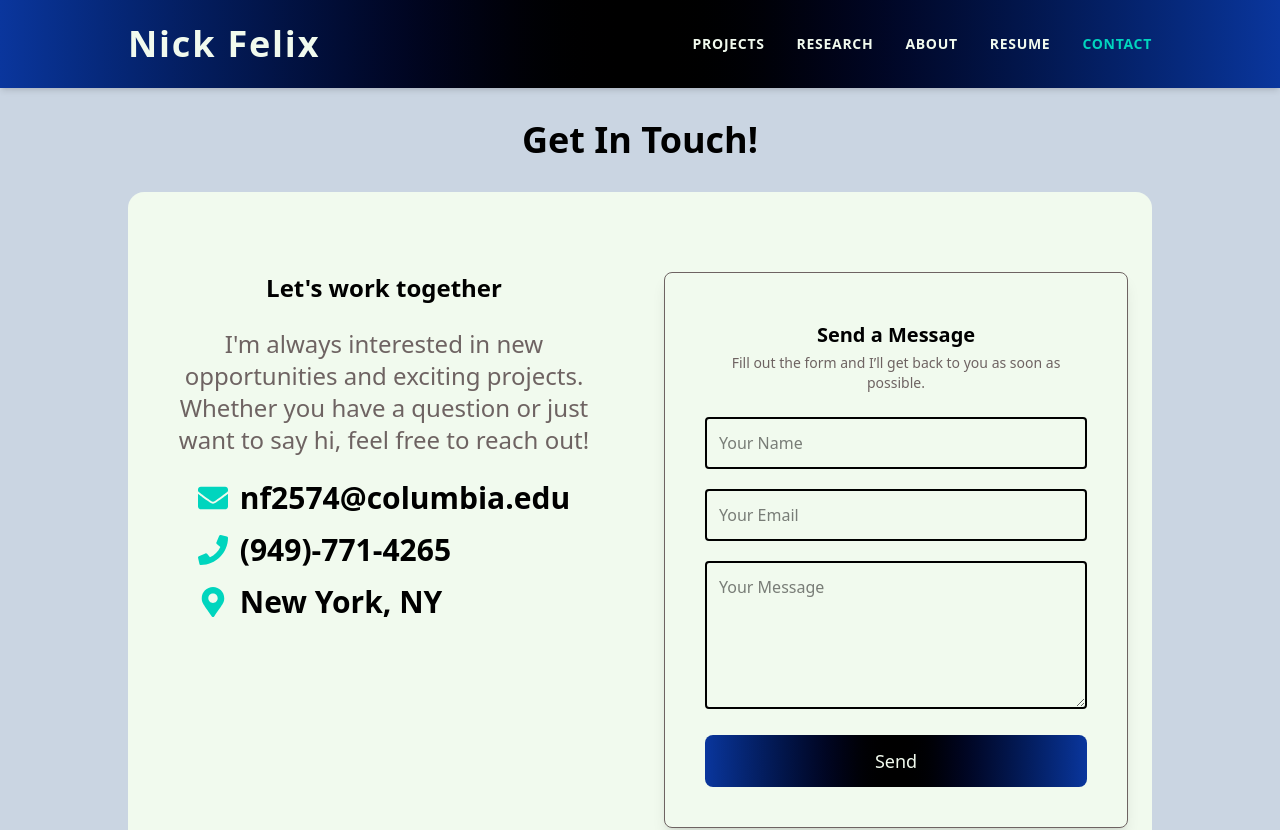
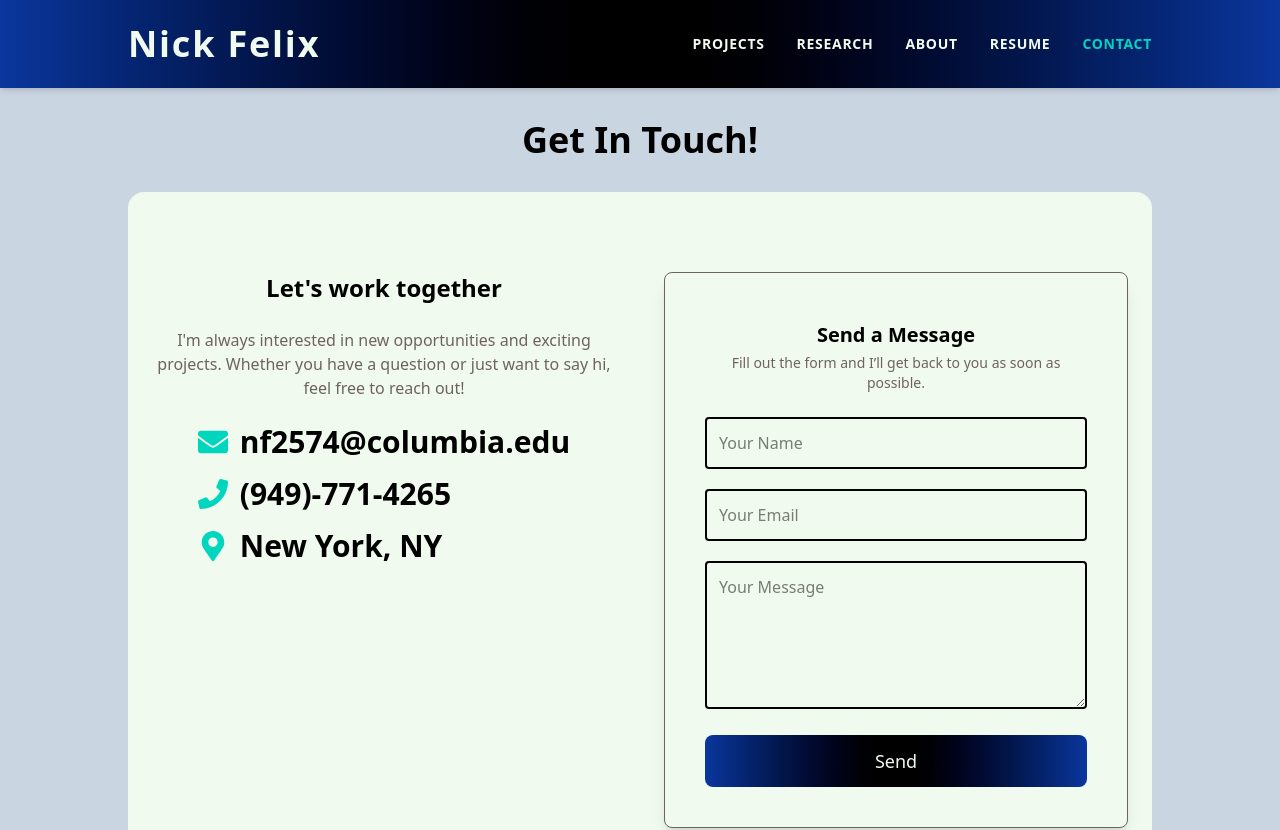
Before and after one commit to nicorox247/Nick-Felix-Site, a React (Vite) app: page /contact in a window 1280 px wide. Shown: the top 830 px of the page. Built offline with nearby package versions, Linux system fonts and the light colour scheme.

Commit message:
troubleshooting zoomed in prod build

```diff
--- a/src/App.css
+++ b/src/App.css
@@ -146,7 +146,7 @@ a:hover{
   }
 
   h1 {
-    @apply text-3xl md:text-5xl font-bold text-dark;
+    @apply font-bold text-dark;
   }
 
   h2 {
@@ -154,7 +154,7 @@ a:hover{
   }
 
   p {
-    @apply text-lg md:text-2xl text-muted;
+    @apply text-muted;
   }
 
   a {
--- a/src/index.css
+++ b/src/index.css
@@ -69,3 +69,7 @@ button:focus-visible {
     background-color: #f9f9f9;
   }
 }
+
+html {
+  font-size: 16px;
+}
```
